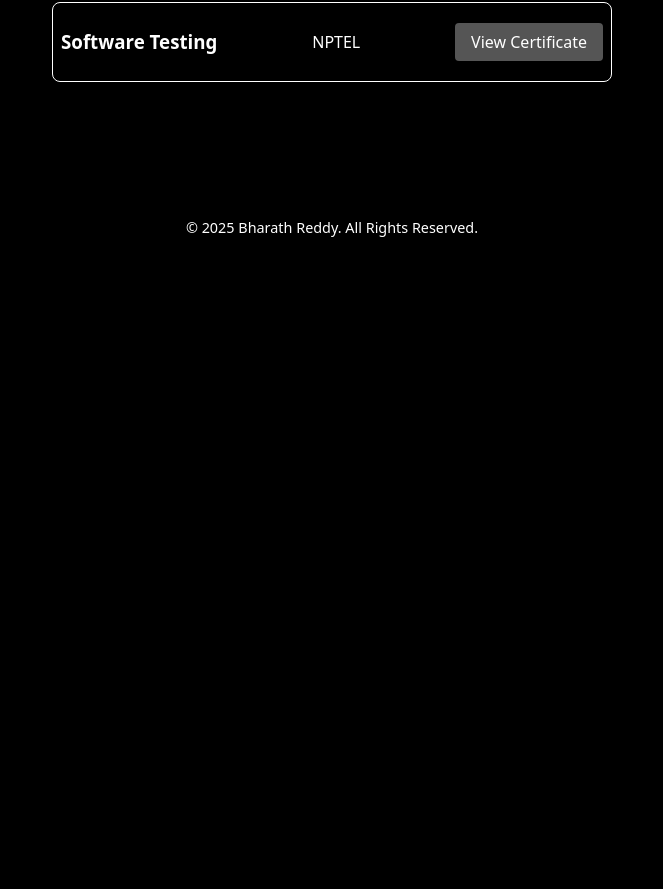
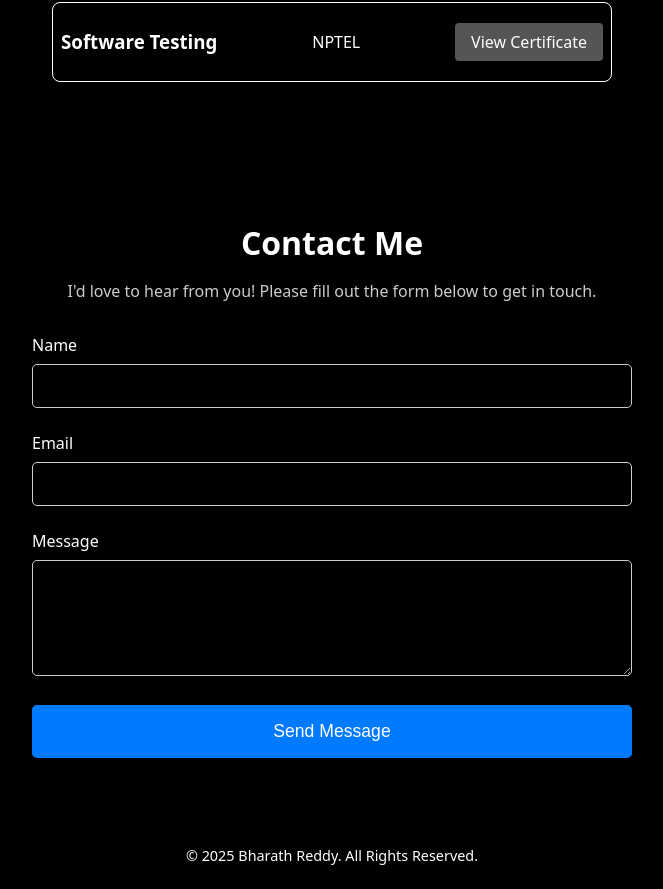
Before and after one commit to bharthreddyy07/my-portfolio, a React (Vite) app: page / in a window 1280 px wide. Shown: the part 3236-4125 px from the top of the page, without its empty margins (308-971 px from the left). Before the commit the page ends 3497 px from the top, so only its background shows below. Built offline with nearby package versions, Linux system fonts and the light colour scheme.

Commit message:
updated contact.jsx

```diff
--- a/package.json
+++ b/package.json
@@ -10,6 +10,7 @@
     "preview": "vite preview"
   },
   "dependencies": {
+    "@formspree/react": "^3.0.0",
     "react": "^19.1.1",
     "react-dom": "^19.1.1",
     "react-scroll": "^1.9.3"
--- a/src/App.jsx
+++ b/src/App.jsx
@@ -17,7 +17,7 @@ function App() {
       <Skills />
       <Projects />
       <Certifications />
-      {/* <Contact /> */}
+      <Contact />
       <Footer />
     </>
   );
--- a/src/components/contact/Contact.jsx
+++ b/src/components/contact/Contact.jsx
@@ -6,7 +6,7 @@ const Contact = () => {
     <section id="contact" className="contact-container">
       <h2>Contact Me</h2>
       <p>I'd love to hear from you! Please fill out the form below to get in touch.</p>
-      <form className="contact-form">
+      <form className="contact-form" action="https://formspree.io/f/xrbygjdvd" method="POST">
         <div className="form-group">
           <label htmlFor="name">Name</label>
           <input type="text" id="name" name="name" required />
```
Also changed, not shown: 1 other file (tests, documents, lock files or other folders).
